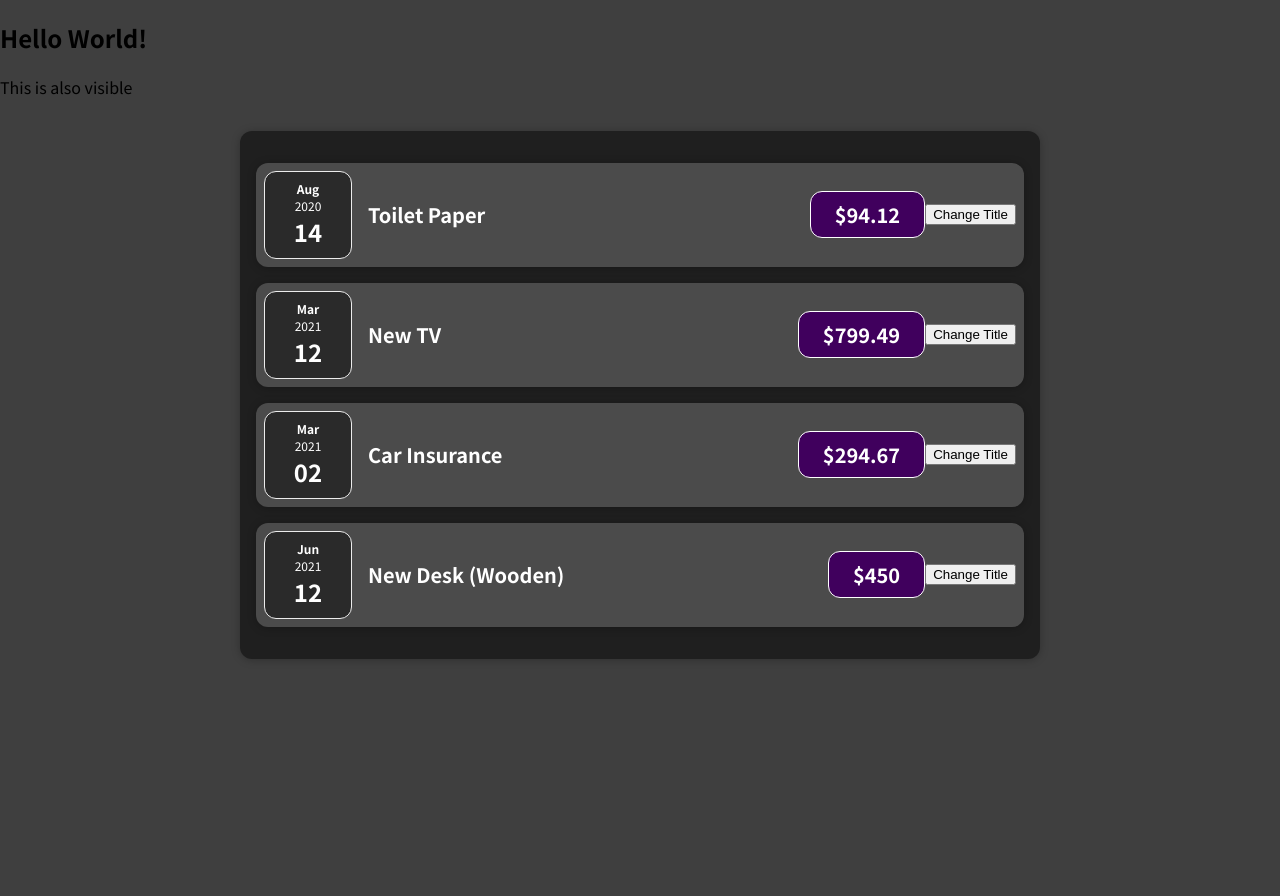
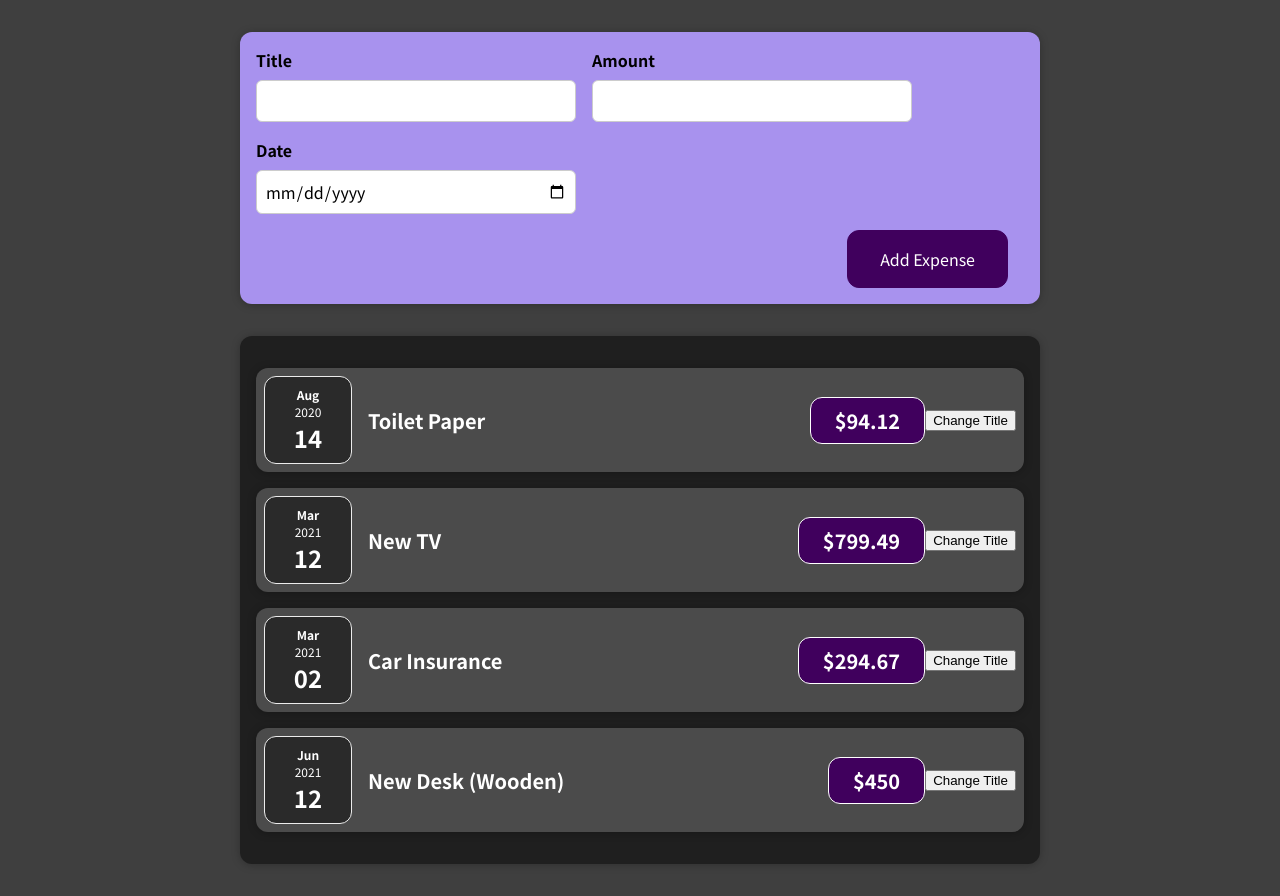
Before and after one commit to Raihan9797/react-complete-guide, a React (Create React App) app in the folder section-4-react-states/react-complete-guide/: page / in a window 1280 px wide. Before the commit the page ends 800 px from the top, so only its background shows below. Built offline with nearby package versions, Linux system fonts and the light colour scheme.

Commit message:
52. adding form inputs

```diff
--- a/section-4-react-states/react-complete-guide/src/App.js
+++ b/section-4-react-states/react-complete-guide/src/App.js
@@ -14,6 +14,7 @@
 // however, you can uncomment this out to see that it works.
 // import React from 'react';
 import Expenses from "./components/Expenses/Expenses";
+import NewExpense from "./components/NewExpense/NewExpense";
 
 function App() {
   const expenses = [
@@ -51,8 +52,7 @@
 
   return (
     <div>
-      <h2>Hello World!</h2>
-      <p>This is also visible</p>
+      <NewExpense></NewExpense>
       <Expenses expenses = {expenses}></Expenses>
     </div>
   );
--- /dev/null
+++ b/section-4-react-states/react-complete-guide/src/components/NewExpense/ExpenseForm.css
@@ -0,0 +1,26 @@
+.new-expense__controls {
+  display: flex;
+  flex-wrap: wrap;
+  gap: 1rem;
+  margin-bottom: 1rem;
+  text-align: left;
+}
+
+.new-expense__control label {
+  font-weight: bold;
+  margin-bottom: 0.5rem;
+  display: block;
+}
+
+.new-expense__control input {
+  font: inherit;
+  padding: 0.5rem;
+  border-radius: 6px;
+  border: 1px solid #ccc;
+  width: 20rem;
+  max-width: 100%;
+}
+
+.new-expense__actions {
+  text-align: right;
+}
--- /dev/null
+++ b/section-4-react-states/react-complete-guide/src/components/NewExpense/ExpenseForm.js
@@ -0,0 +1,29 @@
+import "./ExpenseForm.css";
+
+function ExpenseForm () {
+    return <form>
+        <div className = "new-expense__controls">
+            <div className = "new-expense__control">
+                <label>Title</label>
+                <input type = "text"></input>
+            </div>
+
+            <div className = "new-expense__control">
+                <label>Amount</label>
+                <input type = "number" min = "0.01" step = "0.01"></input>
+            </div>
+
+            <div className = "new-expense__control">
+                <label>Date</label>
+                <input type = "date" min = "2019-01-01" max = "2022-12-31"></input>
+            </div>
+        </div>
+        <div className = "new-expense__actions">
+            <button type = "submit">Add Expense</button>
+        </div>
+
+    </form>
+
+};
+
+export default ExpenseForm;
--- /dev/null
+++ b/section-4-react-states/react-complete-guide/src/components/NewExpense/NewExpense.css
@@ -0,0 +1,38 @@
+.new-expense {
+  background-color: #a892ee;
+  padding: 1rem;
+  margin: 2rem auto;
+  width: 50rem;
+  max-width: 95%;
+  border-radius: 12px;
+  text-align: center;
+  box-shadow: 0 1px 8px rgba(0, 0, 0, 0.25);
+}
+
+.new-expense button {
+  font: inherit;
+  cursor: pointer;
+  padding: 1rem 2rem;
+  border: 1px solid #40005d;
+  background-color: #40005d;
+  color: white;
+  border-radius: 12px;
+  margin-right: 1rem;
+}
+
+.new-expense button:hover,
+.new-expense button:active {
+  background-color: #510674;
+  border-color: #510674;
+}
+
+.new-expense button.alternative {
+  color: #220131;
+  border-color: transparent;
+  background-color: transparent;
+}
+
+.new-expense button.alternative:hover,
+.new-expense button.alternative:active {
+  background-color: #ddb3f8;
+}
--- /dev/null
+++ b/section-4-react-states/react-complete-guide/src/components/NewExpense/NewExpense.js
@@ -0,0 +1,11 @@
+import ExpenseForm from './ExpenseForm';
+import './NewExpense.css';
+
+function NewExpense() {
+    return <div className = "new-expense">
+        <ExpenseForm></ExpenseForm>
+    </div>
+
+};
+
+export default NewExpense;
```
Also changed, not shown: 2 other files (tests, documents, lock files or other folders).
